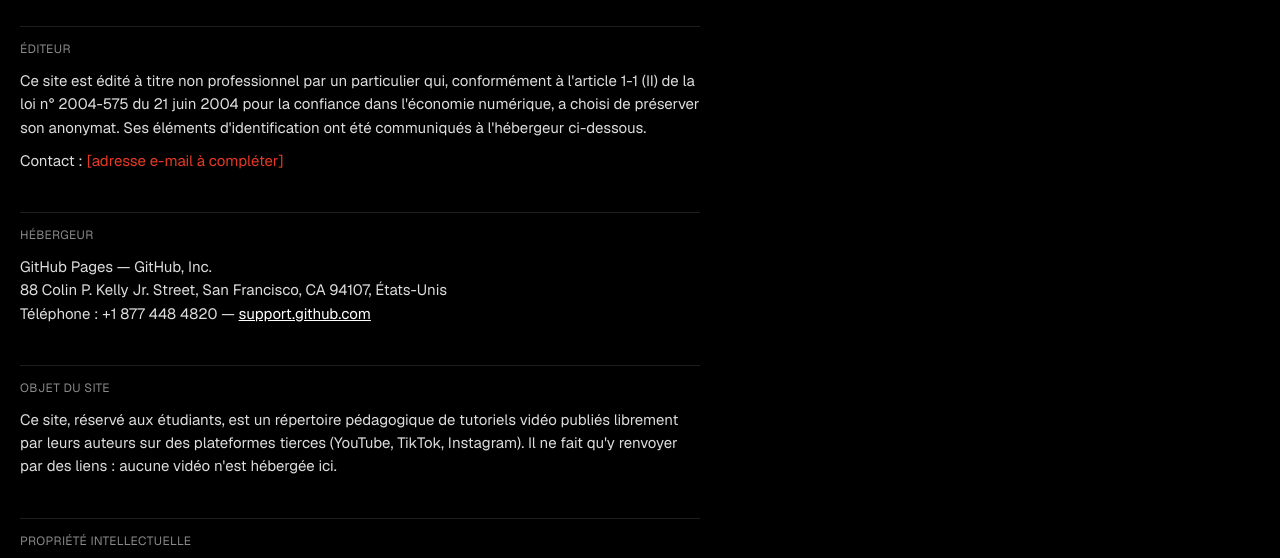
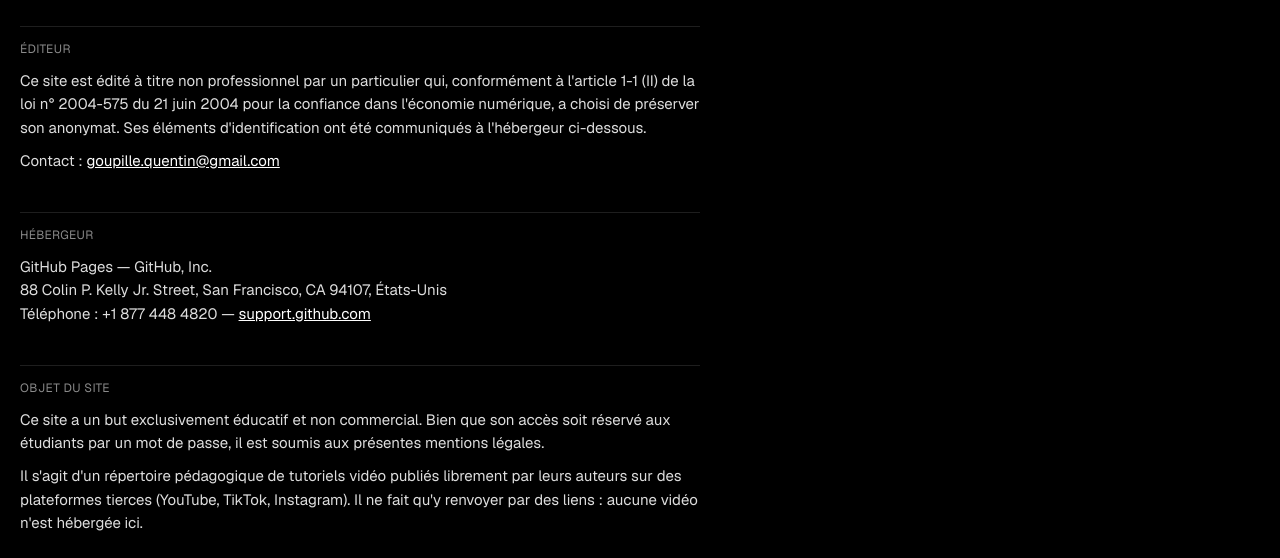
Before and after one commit to qg-lab/tutos-lab, a plain HTML site: page mentions-legales.html in a window 1280 px wide. Shown: the part 200-758 px from the top of the page. Drawn offline with nearby package versions, Linux system fonts and the light colour scheme.

Commit message:
Add files via upload

```diff
--- a/mentions-legales.html
+++ b/mentions-legales.html
@@ -35,13 +35,14 @@
 
   <h2>Éditeur</h2>
   <p>Ce site est édité à titre non professionnel par un particulier qui, conformément à l'article 1-1 (II) de la loi n° 2004-575 du 21 juin 2004 pour la confiance dans l'économie numérique, a choisi de préserver son anonymat. Ses éléments d'identification ont été communiqués à l'hébergeur ci-dessous.</p>
-  <p>Contact : <span class="todo" id="contact">[adresse e-mail à compléter]</span></p>
+  <p>Contact : <a href="mailto:goupille.quentin@gmail.com">goupille.quentin@gmail.com</a></p>
 
   <h2>Hébergeur</h2>
   <p>GitHub Pages — GitHub, Inc.<br>88 Colin P. Kelly Jr. Street, San Francisco, CA 94107, États-Unis<br>Téléphone : +1 877 448 4820 — <a href="https://support.github.com" rel="noopener">support.github.com</a></p>
 
   <h2>Objet du site</h2>
-  <p>Ce site, réservé aux étudiants, est un répertoire pédagogique de tutoriels vidéo publiés librement par leurs auteurs sur des plateformes tierces (YouTube, TikTok, Instagram). Il ne fait qu'y renvoyer par des liens : aucune vidéo n'est hébergée ici.</p>
+  <p>Ce site a un but exclusivement éducatif et non commercial. Bien que son accès soit réservé aux étudiants par un mot de passe, il est soumis aux présentes mentions légales.</p>
+  <p>Il s'agit d'un répertoire pédagogique de tutoriels vidéo publiés librement par leurs auteurs sur des plateformes tierces (YouTube, TikTok, Instagram). Il ne fait qu'y renvoyer par des liens : aucune vidéo n'est hébergée ici.</p>
 
   <h2>Propriété intellectuelle</h2>
   <p>Les vidéos, leurs titres et leurs images de couverture restent la propriété de leurs auteurs respectifs, dont le nom est indiqué sur chaque fiche. Un clic sur un tuto ouvre la vidéo sur la plateforme d'origine.</p>
```
Also changed, not shown: index.html (+2 -1 lines).
